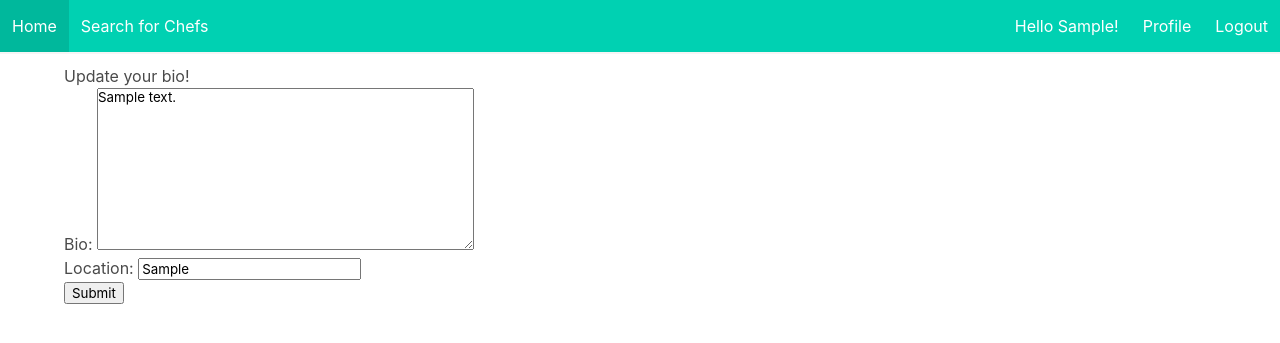
After one commit to javenegas1/hotplate, a Django app: page /accounts/profile/1/update/ in a window 1280 px wide. The commit adds this page. Shown: the top 343 px of the page. Run offline with Django 4.2, Linux system fonts and the light colour scheme; a user stored in the database is signed in; tables that the repository leaves empty hold one stand-in row (values such as "Sample post").

Commit message:
manage profile page

```diff
--- a/main_app/templates/profile.html
+++ b/main_app/templates/profile.html
@@ -15,6 +15,11 @@
         <h3 id="main-title" class="title is-3">Welcome {{user.role}} {{user.first_name}}!</h3>
 
         {% if user.role == "CHEF" %}
+        <div>
+          <h3 id="request-title" class="title is-4"><a href="/accounts/profile/{{user.id}}/update">Manage Profile Details</a></h3>
+        </div>
+
+        <hr>
 
         <h3 id="request-title" class="title is-4">Manage your requests below...</h3>
         {% for request in requests%}
--- /dev/null
+++ b/main_app/templates/profile_update.html
@@ -0,0 +1,9 @@
+{% extends 'nav.html' %}
+{% block content %}
+<h1 class="pt-3">Update your bio! </h1>
+
+<form action="" method="post">
+  {% csrf_token %} {{form.as_p}} <input type="submit" value="Submit" />
+</form>
+
+{% endblock %}
--- a/main_app/urls.py
+++ b/main_app/urls.py
@@ -6,6 +6,7 @@ urlpatterns = [
     path('accounts/chef/', views.RegisterChef.as_view(), name="register_chef"),
     path('accounts/client/', views.RegisterClient.as_view(), name="register_client"),
     path('accounts/profile/', views.Profile.as_view(), name="profile"),
+    path('accounts/profile/<int:pk>/update/', views.ProfileUpdate.as_view(), name="profile_update"),
     path('chefs/', views.ChefsList.as_view(), name="chefs_list"),
     path('chefs/<int:pk>/', views.ChefDetail.as_view(), name="chef_detail"),
     path('chefs/<int:pk>/request', views.RequestCreate.as_view(), name="request_create"),
--- a/main_app/views.py
+++ b/main_app/views.py
@@ -56,6 +56,20 @@ class Profile(TemplateView):
         context['requests'] = Request.objects.filter(chef=self.request.user.id)
         context['clientreqs'] = Request.objects.filter(user=self.request.user.id)
         return context
+
+@method_decorator(login_required, name='dispatch')
+class ProfileUpdate(UpdateView):
+    model = Chef
+    fields = ['bio', 'location']
+    template_name = "profile_update.html"
+
+    def get_context_data(self, **kwargs):
+        context = super().get_context_data(**kwargs)
+        context['chefs'] = Chef.objects.filter(id=self.request.user.id)
+        return context
+
+    def get_success_url(self):
+        return 'accounts/profile/'
 
 class ChefsList(TemplateView):
     template_name = 'chefs_list.html'
```
